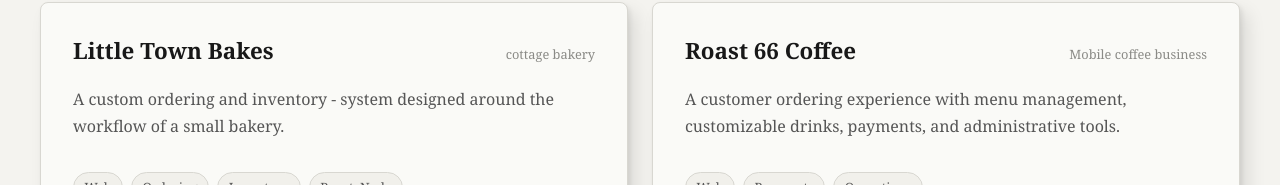
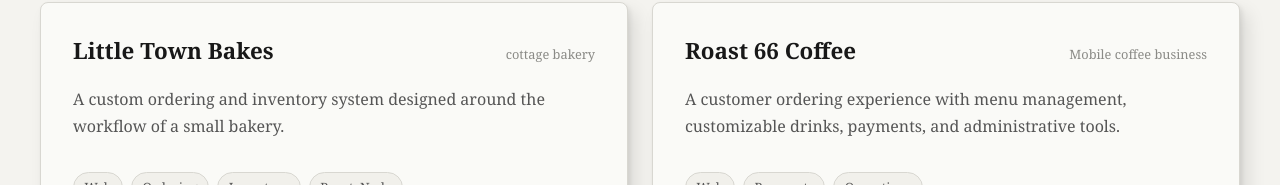
Before and after one commit to Clinton-Cochrane/iBuild, a React (Vite) app: page /consulting in a window 1280 px wide. Shown: the part 615-800 px from the top of the page. Built offline with nearby package versions, Linux system fonts and the light colour scheme.

Commit message:
deployment test

```diff
--- a/src/pages/consulting/main.jsx
+++ b/src/pages/consulting/main.jsx
@@ -22,7 +22,7 @@ const consultingWork = [
         id: "little-town-bakes",
         title: "Little Town Bakes",
         clientType: "cottage bakery",
-        description: "A custom ordering and inventory  - system designed around the workflow of a small bakery.",
+        description: "A custom ordering and inventory system designed around the workflow of a small bakery.",
         keywords: ["Web", "Ordering", "Inventory", "React, Node"],
         technologies: ["React", "Next.js", "PostgresSql"],
         projectUrl: "https://little-town-bakes.vercel.app/",
```
